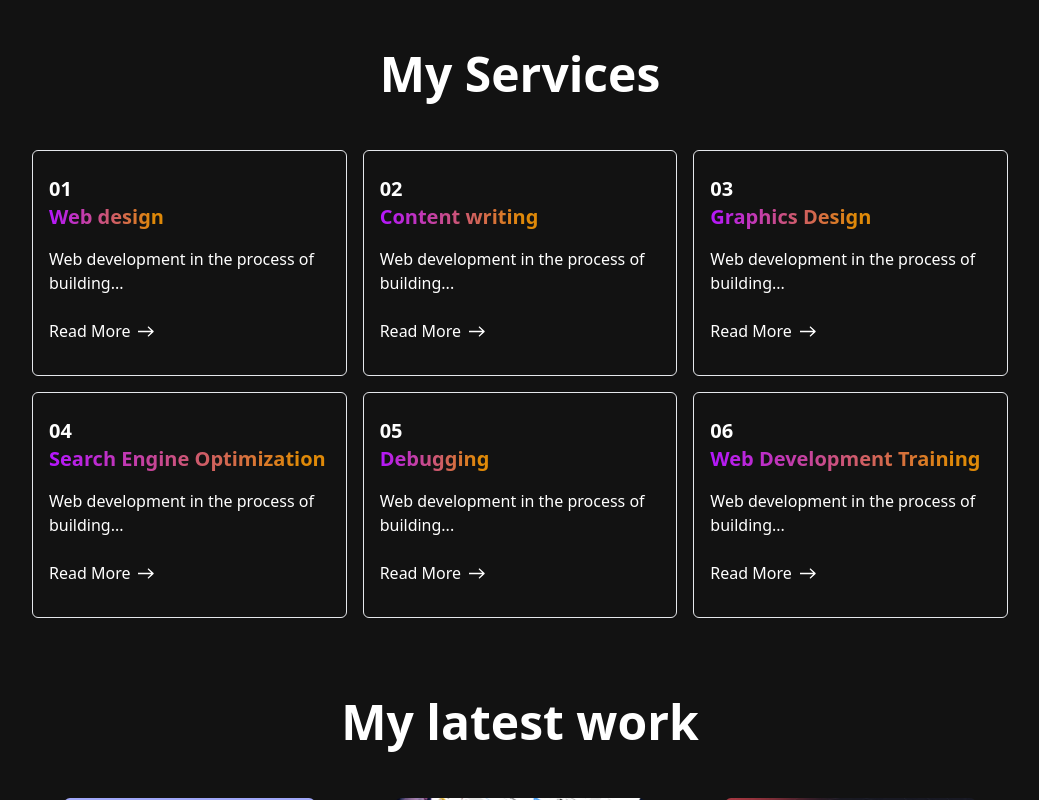
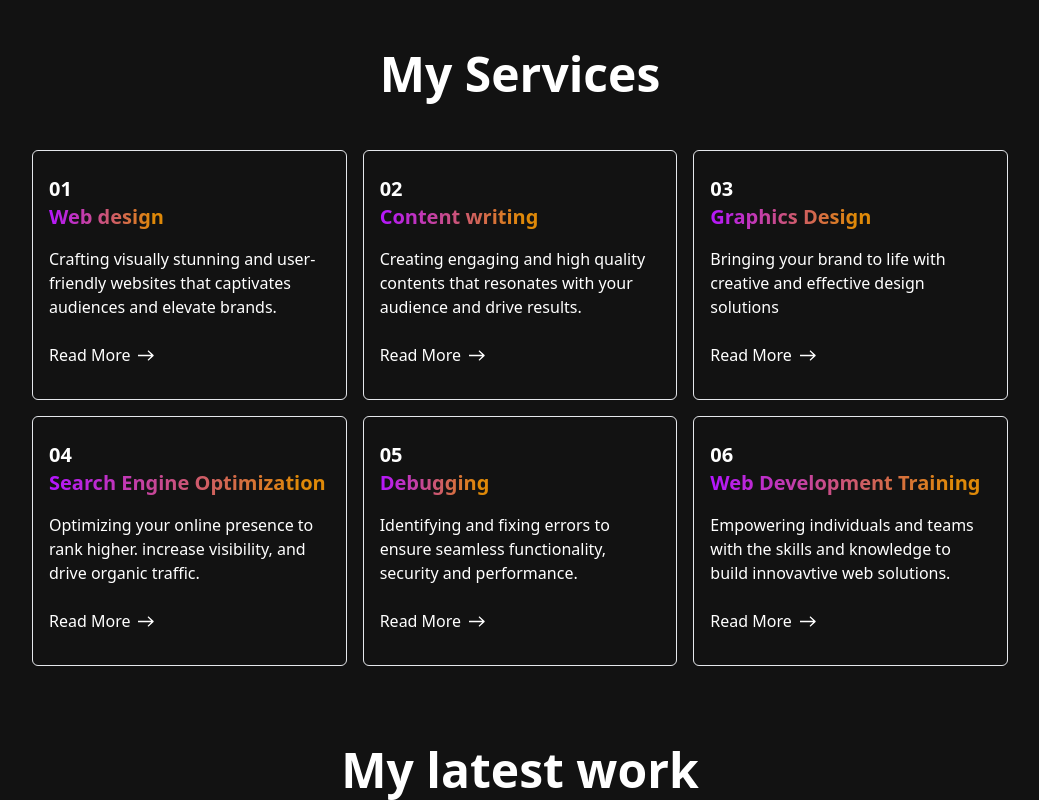
Before and after one commit to ernestkris6/ernestchris-portfolio, a React (Vite) app: page / in a window 1280 px wide. Shown: the part 1380-2180 px from the top of the page, without its empty margins (120-1159 px from the left). Built offline with nearby package versions, Linux system fonts and the light colour scheme.

Commit message:
updating portfolio

```diff
--- a/src/Components/MyLatestWork.jsx
+++ b/src/Components/MyLatestWork.jsx
@@ -1,4 +1,3 @@
-import React from 'react'
 // import servicesData from '../data'
 import Button from '../Common/Button'
 import mywork_data from '../works'
@@ -21,7 +20,11 @@ export default function MyLatestWork() {
             ))}
         </div>
         <div className='text-center pb-8'>
-            <Button className='border rounded-full mt-8 px-8 py-3 text-white items-center justify-center hover:bg-white/40 hover:transition-all duration-500 hover:scale-105'>Show More</Button>
+            <a href="https://web.facebook.com/ernest.chris.503"
+               target='_blank'
+            >
+                    <Button className='border rounded-full mt-8 px-8 py-3 text-white items-center justify-center hover:bg-white/40 hover:transition-all duration-500 hover:scale-105'>Show More</Button>
+             </a>
         </div>
     </div>
 
--- a/src/Components/MyServices.jsx
+++ b/src/Components/MyServices.jsx
@@ -1,4 +1,3 @@
-import React from 'react'
 import servicesData from '../data'
 import arrowicon from '../assets/arrow.svg'
 
@@ -9,7 +8,8 @@ export default function MyServices() {
         <div className='text-center py-8 text-3xl md:text-5xl'>
             <h1 className='font-semibold text-white pt-12'>My Services</h1>
         </div>
-        <div className='flex flex-col md:grid md:grid md:grid-cols-[1fr_1fr] lg:grid-cols-[1fr_1fr_1fr] mx-6 gap-4 pt-5 sm:px-0'>
+
+        <div className='flex flex-col md:grid md:grid-cols-[1fr_1fr] lg:grid-cols-[1fr_1fr_1fr] mx-6 gap-4 pt-5 sm:px-0' >
             {servicesData.map((item, index)=> (
                 <div
                 key={index}
@@ -17,7 +17,14 @@ export default function MyServices() {
                     <p className='font-bold text-xl'>0{item.id}</p>
                     <h1 className='font-bold text-xl'><span>{item.header}</span></h1>
                     <p className='mt-4 max-w-[300px]'>{item.body}</p>
-                    <p className='flex mt-4 py-2 gap-2 rounded-full items-center md:w-1/2'>{item.btn}<span><img className='w-4' src={arrowicon} alt="" /></span></p>
+                        <a href="https://web.facebook.com/ernest.chris.503"
+                            target='_blank'
+                        >
+                            <p className='flex mt-4 py-2 gap-2 rounded-full items-center md:w-1/2'>
+                                {item.btn}
+                            <span><img className='w-4' src={arrowicon} alt="" /></span>
+                            </p>
+                        </a>
                 </div>
             ))}
         </div>
--- a/src/data.js
+++ b/src/data.js
@@ -2,42 +2,42 @@ const servicesData = [
     {
         id: 1,
         header: "Web design",
-        body: "Web development in the process of building...",
+        body: "Crafting visually stunning and user-friendly websites that captivates audiences and elevate brands.",
         btn: "Read More"
 
     },
     {
         id: 2,
         header: "Content writing",
-        body: "Web development in the process of building...",
+        body: "Creating engaging and high quality contents that resonates with your audience and drive results.",
         btn: "Read More"
 
     },
     {
         id: 3,
         header: "Graphics Design",
-        body: "Web development in the process of building...",
+        body: "Bringing your brand to life with creative and effective design solutions",
         btn: "Read More"
 
     },
     {
         id: 4,
         header: "Search Engine Optimization",
-        body: "Web development in the process of building...",
+        body: "Optimizing your online presence to rank higher. increase visibility, and drive organic traffic.",
         btn: "Read More"
 
     },
     {
         id: 5,
         header: "Debugging",
-        body: "Web development in the process of building...",
+        body: "Identifying and fixing errors to ensure seamless functionality, security and performance.",
         btn: "Read More"
 
     },
     {
         id: 6,
         header: "Web Development Training",
-        body: "Web development in the process of building...",
+        body: "Empowering individuals and teams with the skills and knowledge to build innovavtive web solutions.",
         btn: "Read More"
 
     }
```
